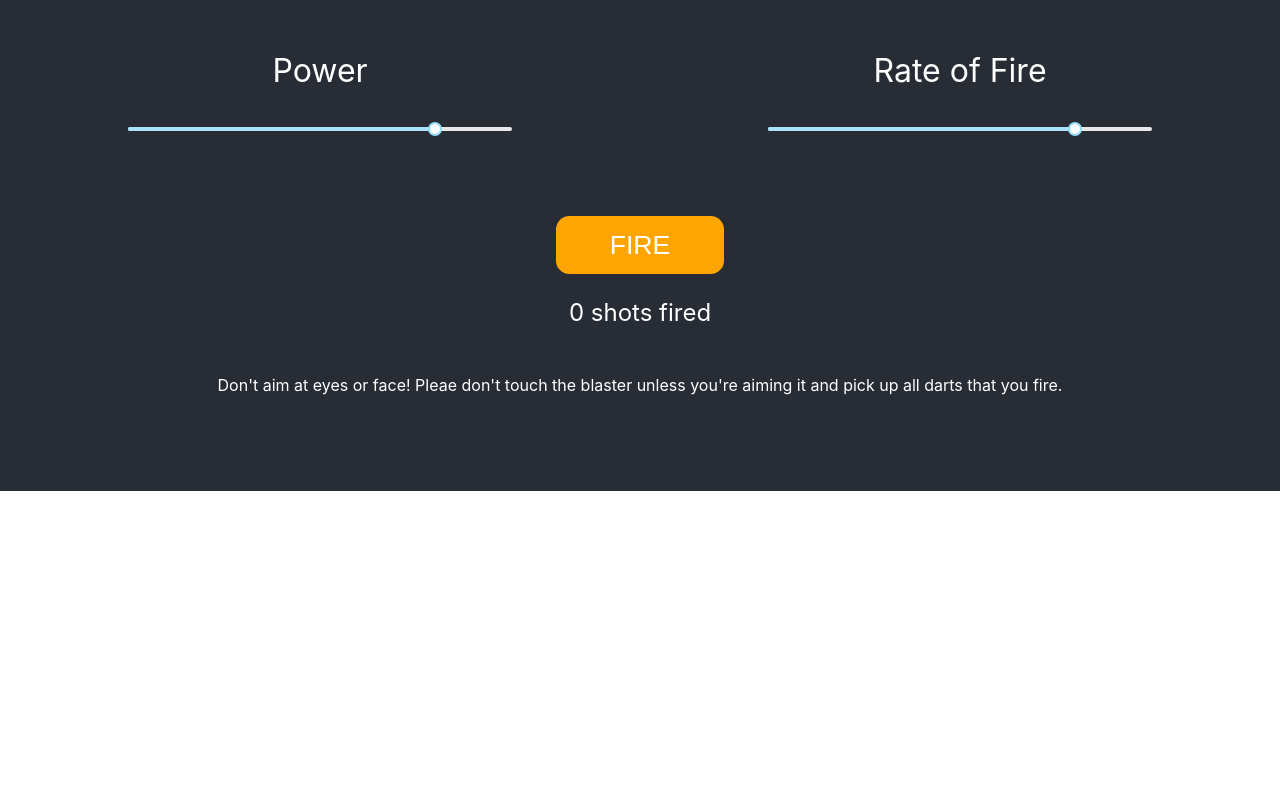
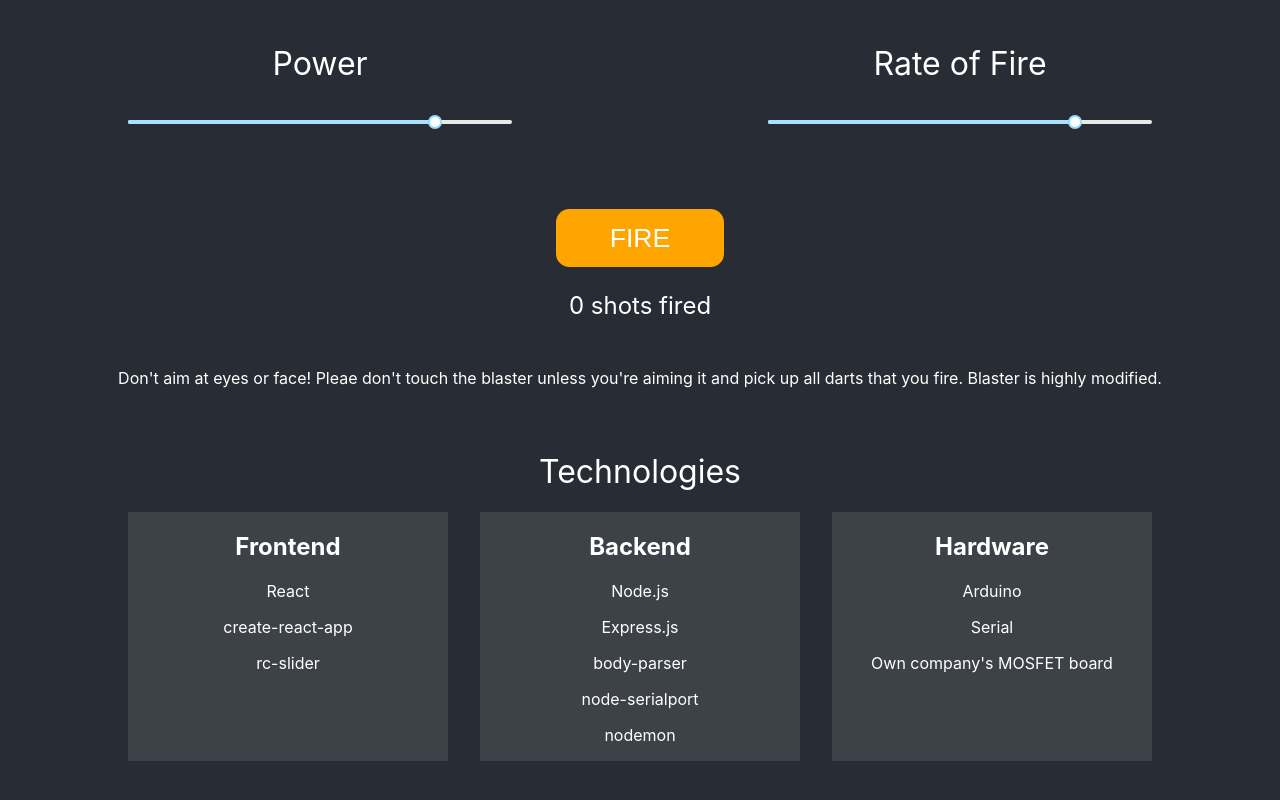
Before and after one commit to mochoy/cal-poly-arduino-fest, a React (Create React App) app in the folder web-client/: page / in a window 1280 px wide. Shown: the part 220-1020 px from the top of the page. Before the commit the page ends 800 px from the top, so only its background shows below. Built offline with nearby package versions, Linux system fonts and the light colour scheme.

Commit message:
add technolgies box and more info

```diff
--- a/web-client/src/Components/App/App.css
+++ b/web-client/src/Components/App/App.css
@@ -2,6 +2,12 @@
   color: white;
   font-weight: normal;
   font-size: 3em;
+}
+
+#link {
+  color: white;
+  text-decoration: none;
+  font-size: 1.5em;
 }
 
 #sliders-container {
@@ -44,9 +50,25 @@
   margin-bottom: 2em;
 }
 
+#technologies {
+  margin-top: 4em;
+}
 
+#technologies-title {
+  font-weight: normal;
+}
 
+#technologies-container {
+  display: flex;
+  justify-content: center;
+}
 
+.technologies-box {
+  width: 25%;
+  background-color: #3d4148;
+  margin-right: 1em;
+  margin-left: 1em;
+}
 
 
 
--- a/web-client/src/Components/App/App.js
+++ b/web-client/src/Components/App/App.js
@@ -26,7 +26,7 @@ class App extends Component {
     return (
       <div className="App">
         <h1 id="title">Web-Controlled Nerf Blaster</h1>
-        <p>Monty Choy</p>
+        <a href="https://www.montychoy.com/" target="_blank" id="link">montychoy.com</a>
 
         <div id="sliders-container">
           <div className="slider-wrapper">
@@ -57,7 +57,33 @@ class App extends Component {
 
         <p id="shotsFired-txt">{this.state.shotsFired + " shots fired"}</p>
 
-        <p>Don't aim at eyes or face! Pleae don't touch the blaster unless you're aiming it and pick up all darts that you fire.</p>
+        <p>Don't aim at eyes or face! Pleae don't touch the blaster unless you're aiming it and pick up all darts that you fire. Blaster is highly modified.</p>
+
+        <div id="technologies">
+          <h1 id="technologies-title">Technologies</h1>
+          <div id="technologies-container">
+            <div className="technologies-box">
+              <h2>Frontend</h2>
+              <p>React</p>
+              <p>create-react-app</p>
+              <p>rc-slider</p>
+            </div>
+            <div className="technologies-box">
+              <h2>Backend</h2>
+              <p>Node.js</p>
+              <p>Express.js</p>
+              <p>body-parser</p>
+              <p>node-serialport</p>
+              <p>nodemon</p>
+            </div>
+            <div className="technologies-box">
+              <h2>Hardware</h2>
+              <p>Arduino</p>
+              <p>Serial</p>
+              <p>Own company's MOSFET board</p>
+            </div>
+          </div>
+        </div>
 
       </div>
     );
```
